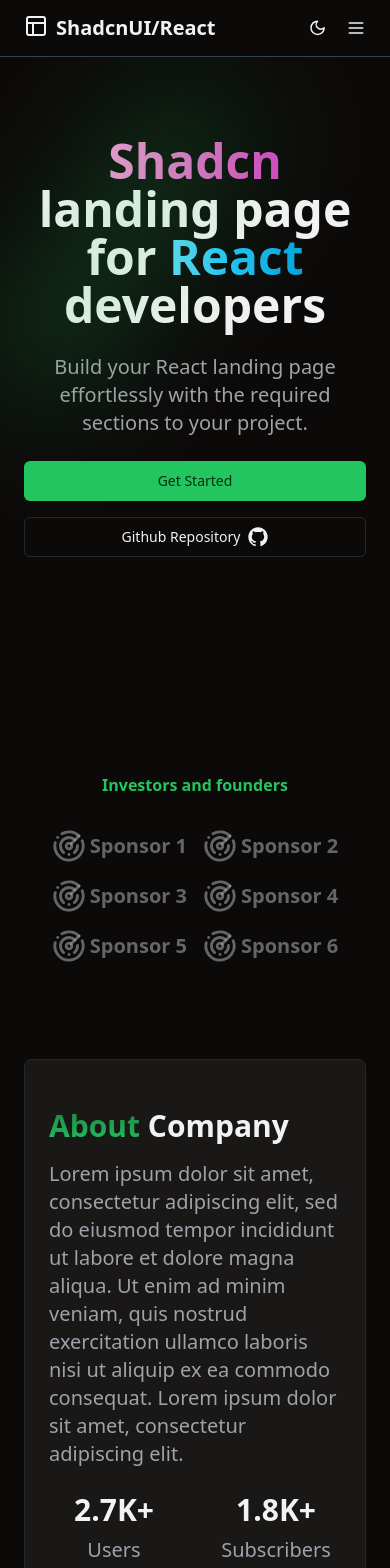
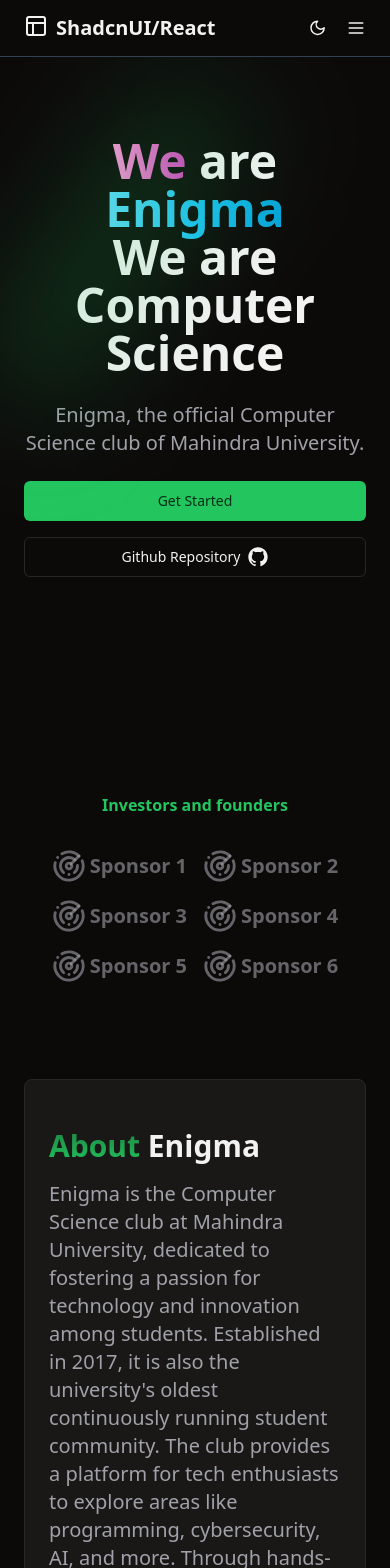
Before and after one commit to dipyamanroy/enigma-lander, a React (Vite) app: page / in a window 390 px wide. Shown: the top 1568 px of the page. Built offline with nearby package versions, Linux system fonts and the light colour scheme.

Commit message:
Added relevant components and matter to Hero component.

```diff
--- a/src/App.tsx
+++ b/src/App.tsx
@@ -1,13 +1,10 @@
 import { About } from "./components/About";
-import { Cta } from "./components/Cta";
 import { FAQ } from "./components/FAQ";
 import { Features } from "./components/Features";
 import { Footer } from "./components/Footer";
 import { Hero } from "./components/Hero";
 import { HowItWorks } from "./components/HowItWorks";
 import { Navbar } from "./components/Navbar";
-import { Newsletter } from "./components/Newsletter";
-import { Pricing } from "./components/Pricing";
 import { ScrollToTop } from "./components/ScrollToTop";
 import { Services } from "./components/Services";
 import { Sponsors } from "./components/Sponsors";
@@ -25,11 +22,8 @@
       <HowItWorks />
       <Features />
       <Services />
-      <Cta />
       <Testimonials />
       <Team />
-      <Pricing />
-      <Newsletter />
       <FAQ />
       <Footer />
       <ScrollToTop />
--- a/src/components/About.tsx
+++ b/src/components/About.tsx
@@ -20,14 +20,10 @@
                 <span className="bg-gradient-to-b from-primary/60 to-primary text-transparent bg-clip-text">
                   About{" "}
                 </span>
-                Company
+                Enigma
               </h2>
               <p className="text-xl text-muted-foreground mt-4">
-                Lorem ipsum dolor sit amet, consectetur adipiscing elit, sed do
-                eiusmod tempor incididunt ut labore et dolore magna aliqua. Ut
-                enim ad minim veniam, quis nostrud exercitation ullamco laboris
-                nisi ut aliquip ex ea commodo consequat. Lorem ipsum dolor sit
-                amet, consectetur adipiscing elit.
+                Enigma is the Computer Science club at Mahindra University, dedicated to fostering a passion for technology and innovation among students. Established in 2017, it is also the university's oldest continuously running student community. The club provides a platform for tech enthusiasts to explore areas like programming, cybersecurity, AI, and more. Through hands-on workshops, hackathons, coding competitions, and expert talks, Enigma helps students develop problem-solving skills and stay up-to-date with cutting-edge technologies.
               </p>
             </div>
 
--- a/src/components/Cta.tsx
+++ /dev/null
@@ -1,38 +0,0 @@
-import { Button } from "./ui/button";
-
-export const Cta = () => {
-  return (
-    <section
-      id="cta"
-      className="bg-muted/50 py-16 my-24 sm:my-32"
-    >
-      <div className="container lg:grid lg:grid-cols-2 place-items-center">
-        <div className="lg:col-start-1">
-          <h2 className="text-3xl md:text-4xl font-bold ">
-            All Your
-            <span className="bg-gradient-to-b from-primary/60 to-primary text-transparent bg-clip-text">
-              {" "}
-              Ideas & Concepts{" "}
-            </span>
-            In One Interface
-          </h2>
-          <p className="text-muted-foreground text-xl mt-4 mb-8 lg:mb-0">
-            Lorem ipsum dolor sit amet consectetur adipisicing elit. Eaque,
-            beatae. Ipsa tempore ipsum iste quibusdam illum ducimus eos. Quasi,
-            sed!
-          </p>
-        </div>
-
-        <div className="space-y-4 lg:col-start-2">
-          <Button className="w-full md:mr-4 md:w-auto">Request a Demo</Button>
-          <Button
-            variant="outline"
-            className="w-full md:w-auto"
-          >
-            View all features
-          </Button>
-        </div>
-      </div>
-    </section>
-  );
-};
--- a/src/components/Hero.tsx
+++ b/src/components/Hero.tsx
@@ -10,22 +10,23 @@
         <main className="text-5xl md:text-6xl font-bold">
           <h1 className="inline">
             <span className="inline bg-gradient-to-r from-[#F596D3]  to-[#D247BF] text-transparent bg-clip-text">
-              Shadcn
+              We
             </span>{" "}
-            landing page
+            are
           </h1>{" "}
-          for{" "}
+          {" "}
           <h2 className="inline">
             <span className="inline bg-gradient-to-r from-[#61DAFB] via-[#1fc0f1] to-[#03a3d7] text-transparent bg-clip-text">
-              React
+              Enigma
             </span>{" "}
-            developers
           </h2>
+          <h3>
+            We are Computer Science
+          </h3>
         </main>
 
         <p className="text-xl text-muted-foreground md:w-10/12 mx-auto lg:mx-0">
-          Build your React landing page effortlessly with the required sections
-          to your project.
+          Enigma, the official Computer Science club of Mahindra University.
         </p>
 
         <div className="space-y-4 md:space-y-0 md:space-x-4">
--- a/src/components/Newsletter.tsx
+++ /dev/null
@@ -1,41 +0,0 @@
-import { Button } from "./ui/button";
-import { Input } from "./ui/input";
-
-export const Newsletter = () => {
-  const handleSubmit = (e: any) => {
-    e.preventDefault();
-    console.log("Subscribed!");
-  };
-
-  return (
-    <section id="newsletter">
-      <hr className="w-11/12 mx-auto" />
-
-      <div className="container py-24 sm:py-32">
-        <h3 className="text-center text-4xl md:text-5xl font-bold">
-          Join Our Daily{" "}
-          <span className="bg-gradient-to-b from-primary/60 to-primary text-transparent bg-clip-text">
-            Newsletter
-          </span>
-        </h3>
-        <p className="text-xl text-muted-foreground text-center mt-4 mb-8">
-          Lorem ipsum dolor sit amet consectetur.
-        </p>
-
-        <form
-          className="flex flex-col w-full md:flex-row md:w-6/12 lg:w-4/12 mx-auto gap-4 md:gap-2"
-          onSubmit={handleSubmit}
-        >
-          <Input
-            placeholder="leomirandadev@gmail.com"
-            className="bg-muted/50 dark:bg-muted/80 "
-            aria-label="email"
-          />
-          <Button>Subscribe</Button>
-        </form>
-      </div>
-
-      <hr className="w-11/12 mx-auto" />
-    </section>
-  );
-};
--- a/src/components/Pricing.tsx
+++ /dev/null
@@ -1,147 +0,0 @@
-import { Badge } from "@/components/ui/badge";
-import { Button } from "@/components/ui/button";
-import {
-  Card,
-  CardContent,
-  CardDescription,
-  CardFooter,
-  CardHeader,
-  CardTitle,
-} from "@/components/ui/card";
-import { Check } from "lucide-react";
-
-enum PopularPlanType {
-  NO = 0,
-  YES = 1,
-}
-
-interface PricingProps {
-  title: string;
-  popular: PopularPlanType;
-  price: number;
-  description: string;
-  buttonText: string;
-  benefitList: string[];
-}
-
-const pricingList: PricingProps[] = [
-  {
-    title: "Free",
-    popular: 0,
-    price: 0,
-    description:
-      "Lorem ipsum dolor sit, amet ipsum consectetur adipisicing elit.",
-    buttonText: "Get Started",
-    benefitList: [
-      "1 Team member",
-      "2 GB Storage",
-      "Upto 4 pages",
-      "Community support",
-      "lorem ipsum dolor",
-    ],
-  },
-  {
-    title: "Premium",
-    popular: 1,
-    price: 5,
-    description:
-      "Lorem ipsum dolor sit, amet ipsum consectetur adipisicing elit.",
-    buttonText: "Start Free Trial",
-    benefitList: [
-      "4 Team member",
-      "4 GB Storage",
-      "Upto 6 pages",
-      "Priority support",
-      "lorem ipsum dolor",
-    ],
-  },
-  {
-    title: "Enterprise",
-    popular: 0,
-    price: 40,
-    description:
-      "Lorem ipsum dolor sit, amet ipsum consectetur adipisicing elit.",
-    buttonText: "Contact US",
-    benefitList: [
-      "10 Team member",
-      "8 GB Storage",
-      "Upto 10 pages",
-      "Priority support",
-      "lorem ipsum dolor",
-    ],
-  },
-];
-
-export const Pricing = () => {
-  return (
-    <section
-      id="pricing"
-      className="container py-24 sm:py-32"
-    >
-      <h2 className="text-3xl md:text-4xl font-bold text-center">
-        Get
-        <span className="bg-gradient-to-b from-primary/60 to-primary text-transparent bg-clip-text">
-          {" "}
-          Unlimited{" "}
-        </span>
-        Access
-      </h2>
-      <h3 className="text-xl text-center text-muted-foreground pt-4 pb-8">
-        Lorem ipsum dolor sit amet consectetur adipisicing elit. Alias
-        reiciendis.
-      </h3>
-      <div className="grid md:grid-cols-2 lg:grid-cols-3 gap-8">
-        {pricingList.map((pricing: PricingProps) => (
-          <Card
-            key={pricing.title}
-            className={
-              pricing.popular === PopularPlanType.YES
-                ? "drop-shadow-xl shadow-black/10 dark:shadow-white/10"
-                : ""
-            }
-          >
-            <CardHeader>
-              <CardTitle className="flex item-center justify-between">
-                {pricing.title}
-                {pricing.popular === PopularPlanType.YES ? (
-                  <Badge
-                    variant="secondary"
-                    className="text-sm text-primary"
-                  >
-                    Most popular
-                  </Badge>
-                ) : null}
-              </CardTitle>
-              <div>
-                <span className="text-3xl font-bold">${pricing.price}</span>
-                <span className="text-muted-foreground"> /month</span>
-              </div>
-
-              <CardDescription>{pricing.description}</CardDescription>
-            </CardHeader>
-
-            <CardContent>
-              <Button className="w-full">{pricing.buttonText}</Button>
-            </CardContent>
-
-            <hr className="w-4/5 m-auto mb-4" />
-
-            <CardFooter className="flex">
-              <div className="space-y-4">
-                {pricing.benefitList.map((benefit: string) => (
-                  <span
-                    key={benefit}
-                    className="flex"
-                  >
-                    <Check className="text-green-500" />{" "}
-                    <h3 className="ml-2">{benefit}</h3>
-                  </span>
-                ))}
-              </div>
-            </CardFooter>
-          </Card>
-        ))}
-      </div>
-    </section>
-  );
-};
--- a/src/components/Statistics.tsx
+++ b/src/components/Statistics.tsx
@@ -6,20 +6,20 @@
 
   const stats: statsProps[] = [
     {
-      quantity: "2.7K+",
-      description: "Users",
+      quantity: "1.5K+",
+      description: "Discord Users",
     },
     {
-      quantity: "1.8K+",
-      description: "Subscribers",
+      quantity: "1K+",
+      description: "PRs merged on Github",
     },
     {
-      quantity: "112",
-      description: "Downloads",
+      quantity: "50+",
+      description: "Workshops conducted",
     },
     {
-      quantity: "4",
-      description: "Products",
+      quantity: "20+",
+      description: "Projects completed",
     },
   ];
 
```
Also changed, not shown: src/components/FAQ.tsx (+3 -28 lines).
